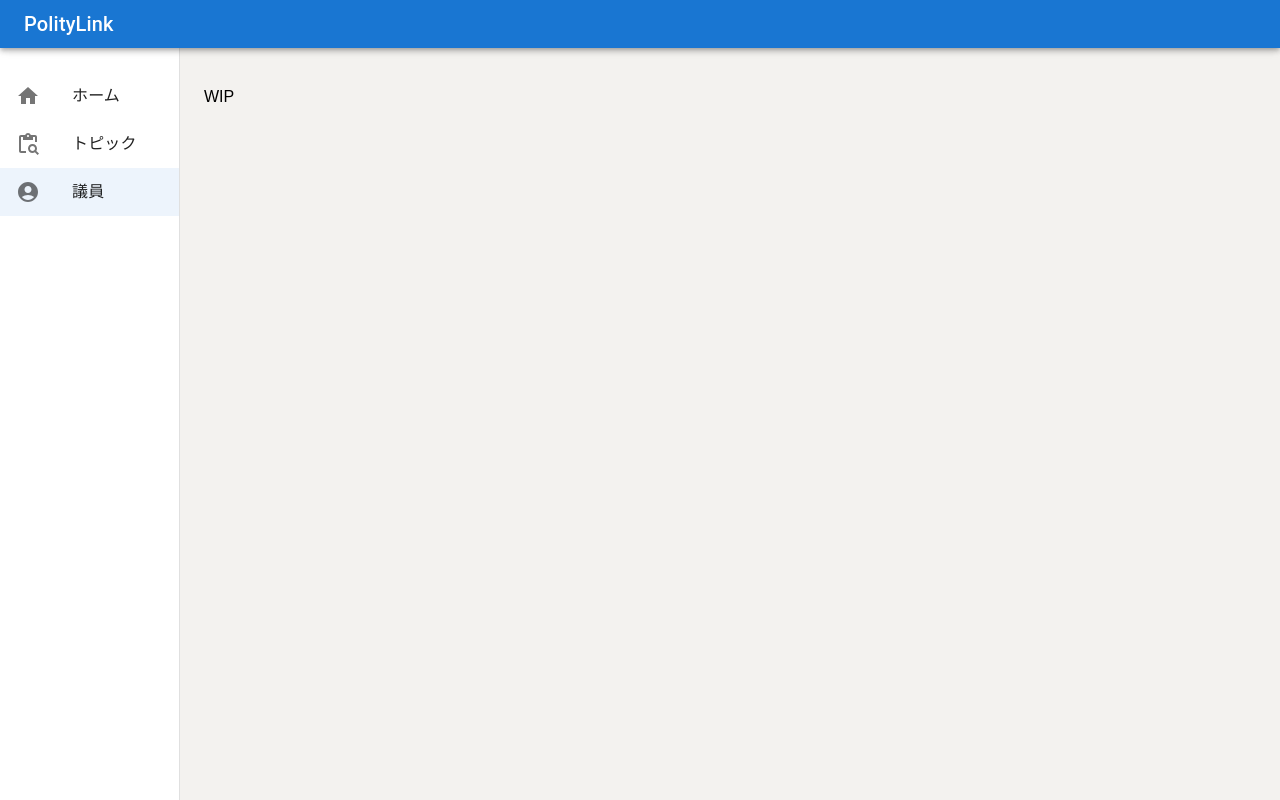
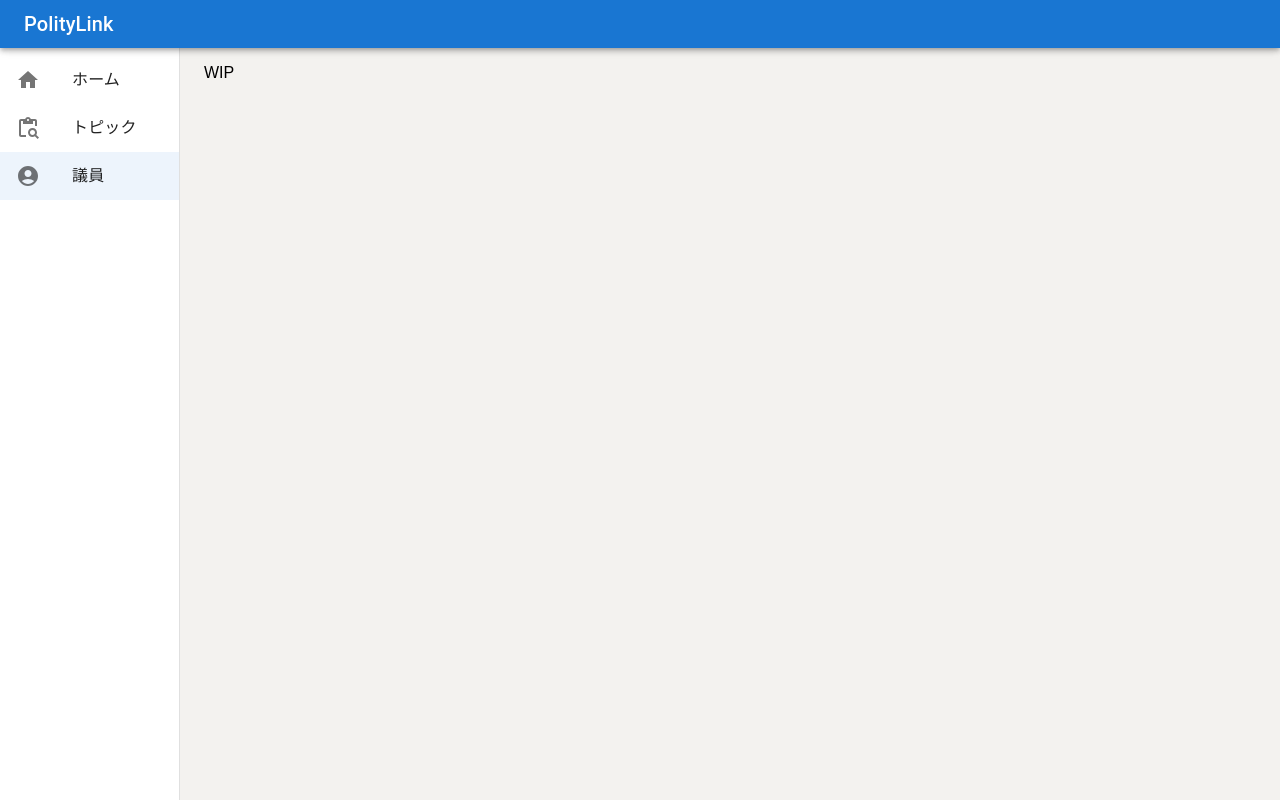
Before and after one commit to politylink/politylink-tube, a Gatsby site: page /speaker in a window 1280 px wide. Built offline with nearby package versions, Linux system fonts and the light colour scheme; Gatsby itself is replaced by a stand-in of ours.

Commit message:
fix design

```diff
--- a/src/components/appLeftNavigation.js
+++ b/src/components/appLeftNavigation.js
@@ -15,7 +15,7 @@ const AppLeftNavigation = ({value}) => {
             flexShrink: 0,
             [`& .MuiDrawer-paper`]: {width: drawerWidth, boxSizing: 'border-box'}
         }}>
-            <Toolbar/>
+            <Toolbar variant='dense'/>
             <Box sx={{overflow: 'auto'}}>
                 <List>
                     <ListItem disablePadding>
--- a/src/components/transcriptUtterance.js
+++ b/src/components/transcriptUtterance.js
@@ -2,7 +2,7 @@ import React, {PureComponent} from 'react';
 import {formatTime} from "../utils/timeUtils";
 import TranscriptWord from "./transcriptWord";
 import Box from "@mui/material/Box";
-import TinyText from "./tinyText";
+import TinyText from "../layout/tinyText";
 
 class TranscriptUtterance extends PureComponent {
     render() {
--- a/src/layout/homeLayout.js
+++ b/src/layout/homeLayout.js
@@ -15,8 +15,8 @@ const HomeLayout = ({children, value}) => {
             {isLarge &&
                 <AppLeftNavigation value={value}/>
             }
-            <Box sx={{flexGrow: 1, marginY: 1, marginX: 0}}>
-                <Toolbar/>
+            <Box sx={{flexGrow: 1, margin: 0}}>
+                <Toolbar variant='dense'/>
                 {children}
                 <Toolbar/>
             </Box>
--- a/src/pages/index.js
+++ b/src/pages/index.js
@@ -11,8 +11,8 @@ const IndexPage = ({data}) => {
     const clips = data.allClipJson.nodes;
     return (
         <HomeLayout value={0}>
-            <Container maxWidth="lg" sx={{padding: 0}}>
-                <Grid container spacing={1}>
+            <Container maxWidth="lg" sx={{padding: {xs: 0, sm: 1}}}>
+                <Grid container spacing={{xs: 0, sm: 1}}>
                     {
                         clips.map(clip => (
                             <VideoCard
```
Also changed, not shown: src/components/appBottomController.js (+1 -6 lines), src/images/icon.png (deleted), src/layout/tinyText.js (renamed from src/components/tinyText.js).
